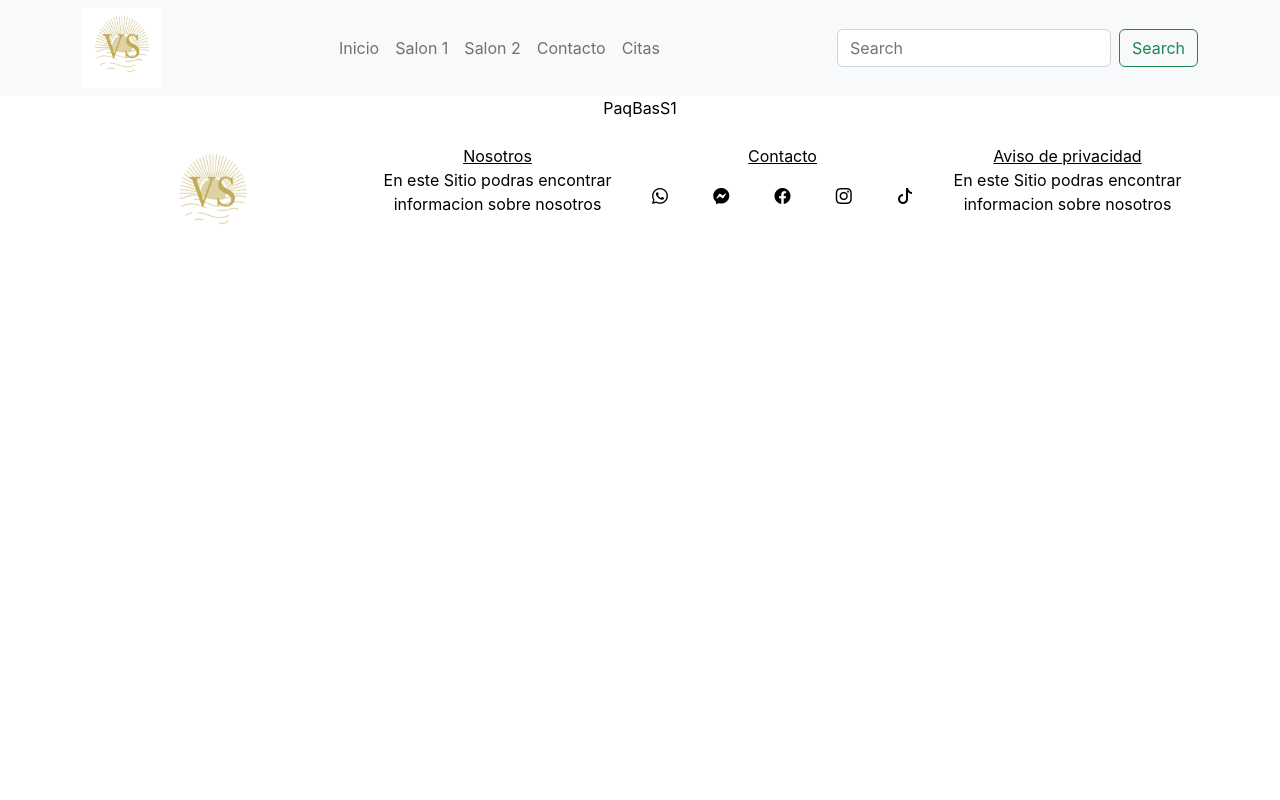
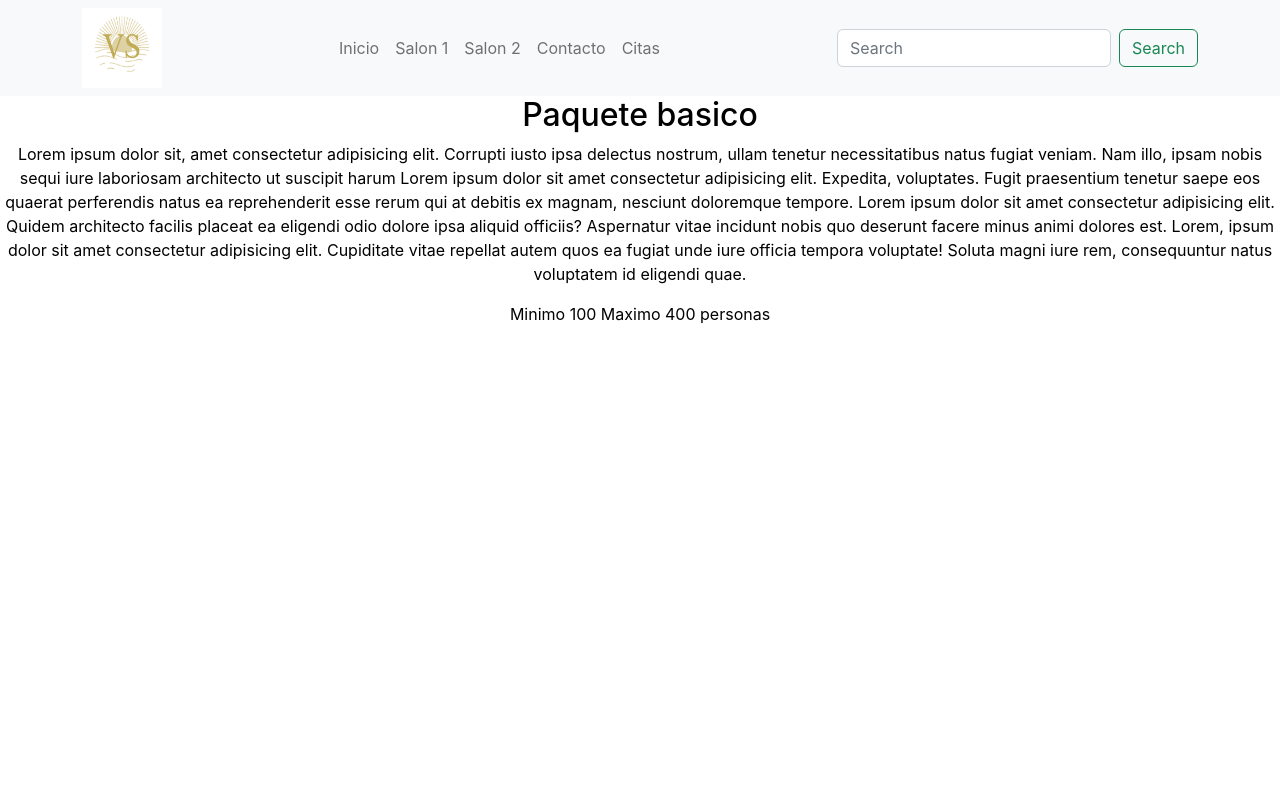
Before and after one commit to Alb20/pagina-villa, a React (Create React App) app: page /PaqBasS1 in a window 1280 px wide. Shown: the top 800 px of the page. Built offline with nearby package versions, Linux system fonts and the light colour scheme.

Commit message:
Agregue cosas

```diff
--- a/src/components/Paquetes/PaqBasS1.jsx
+++ b/src/components/Paquetes/PaqBasS1.jsx
@@ -3,8 +3,15 @@
 
 const PaqBasS1 = () => {
   return (
-    <div>PaqBasS1
+    <div>
+      <section>
+      <h2>Paquete basico</h2>
+          <p>Lorem ipsum dolor sit, amet consectetur adipisicing elit. Corrupti iusto ipsa delectus nostrum, ullam tenetur necessitatibus natus fugiat veniam. Nam illo, ipsam nobis sequi iure laboriosam architecto ut suscipit harum Lorem ipsum dolor sit amet consectetur adipisicing elit. Expedita, voluptates. Fugit praesentium tenetur saepe eos quaerat perferendis natus ea reprehenderit esse rerum qui at debitis ex magnam, nesciunt doloremque tempore.
+            Lorem ipsum dolor sit amet consectetur adipisicing elit. Quidem architecto facilis placeat ea eligendi odio dolore ipsa aliquid officiis? Aspernatur vitae incidunt nobis quo deserunt facere minus animi dolores est. Lorem, ipsum dolor sit amet consectetur adipisicing elit. Cupiditate vitae repellat autem quos ea fugiat unde iure officia tempora voluptate! Soluta magni iure rem, consequuntur natus voluptatem id eligendi quae.
+          </p>
 
+        <p>Minimo 100 Maximo 400 personas </p>
+        </section>
     <Footer/>
     </div>
   )
--- a/src/components/Paquetes/PaquetesS1.jsx
+++ b/src/components/Paquetes/PaquetesS1.jsx
@@ -4,6 +4,7 @@
 const paquetesS1 = () => {
   return (
     <div>
+      <section>
             <div className='container text-center'>
                 <div className="row imgsespS1 ">
                     <div className="col">
@@ -78,7 +79,7 @@
                     </div>
                 </div>
             </div>
-
+        </section>
         <Footer/>
     </div>
 
--- a/src/components/Salon1.jsx
+++ b/src/components/Salon1.jsx
@@ -2,11 +2,13 @@
 import CarouselS1 from './Carusel/CarouselS1'
 import Footer from './Footer/Footer'
 import { Link } from 'react-router-dom'
+// import Carrusel from './Carusel/Carrusel'
 
 const salon1 = () => {
     return (
     <div>
         <CarouselS1/>
+        {/* <Carrusel/> */}
         <section>
                 <div className="container">
                     <div className="row">
```
